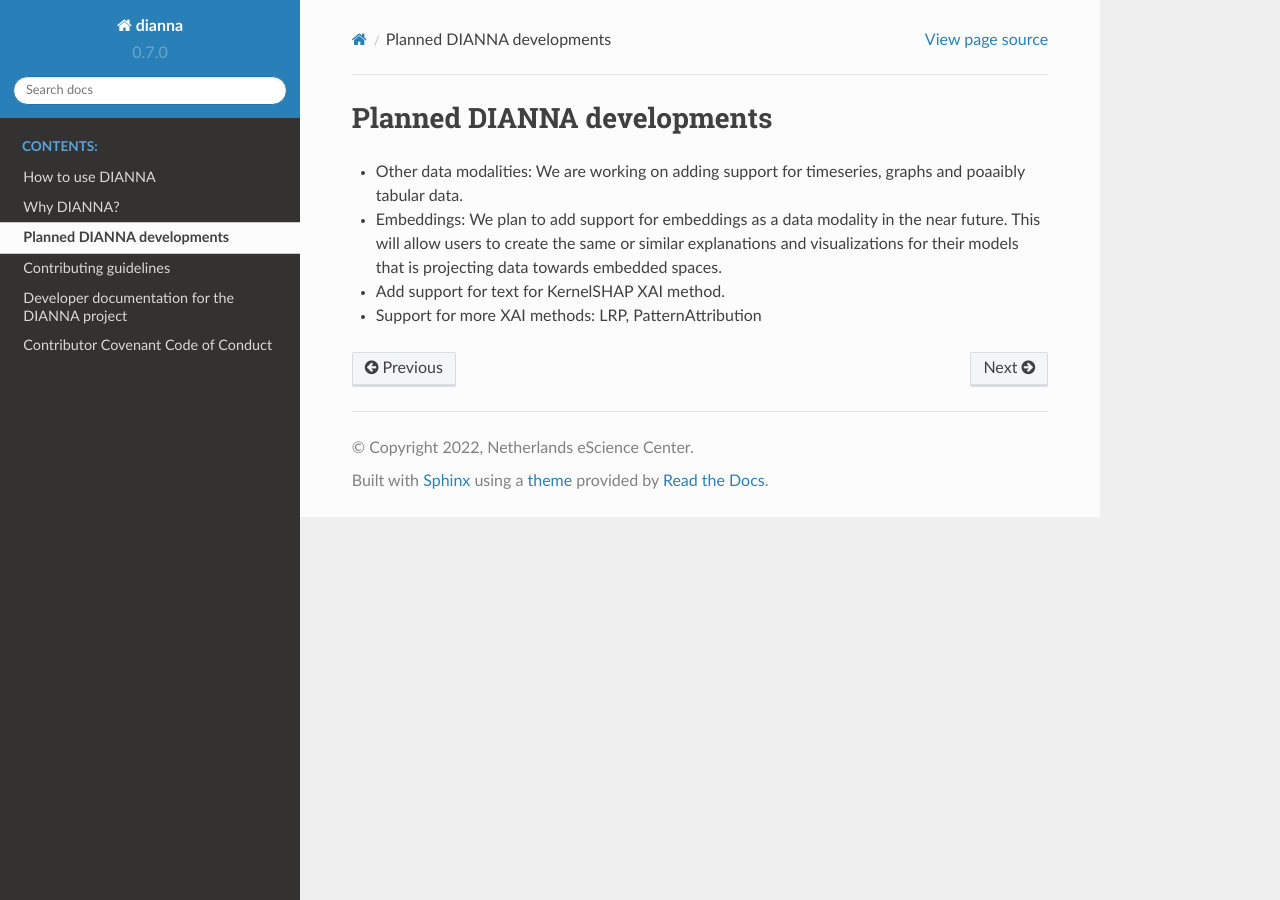
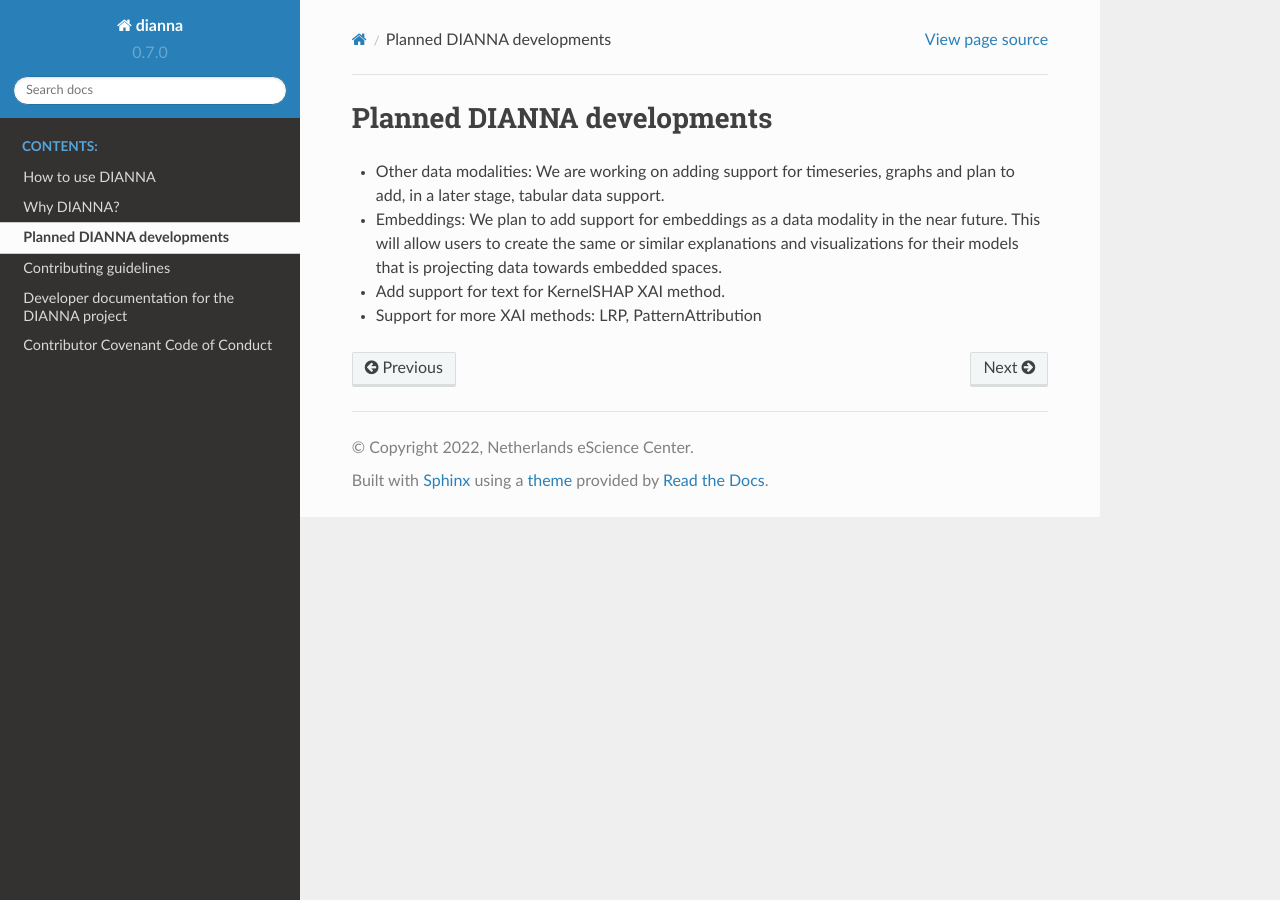
Before and after one commit to dianna-ai/dianna, a Sphinx documentation site: the page built from docs/ROADMAP.md, in a window 1280 px wide. Built offline with Sphinx 7.4.7 and the Read the Docs theme 2.0.0, drawn with Linux system fonts in a browser that asks for light colours.

Commit message:
Update docs/ROADMAP.md
Co-authored-by: Christiaan Meijer <c.meijer@esciencecenter.nl>

```diff
--- a/docs/ROADMAP.md
+++ b/docs/ROADMAP.md
@@ -1,6 +1,6 @@
 # Planned DIANNA developments
 
-- Other data modalities: We are working on adding support for timeseries, graphs and poaaibly tabular data.
+- Other data modalities: We are working on adding support for timeseries, graphs and plan to add, in a later stage, tabular data support.
 
 - Embeddings: We plan to add support for embeddings as a data modality in the near future. This will allow users to create the same or similar explanations and visualizations for their models that is projecting data towards embedded spaces.
 
```
